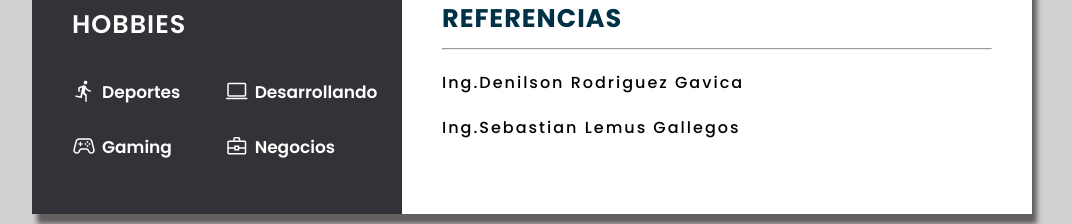
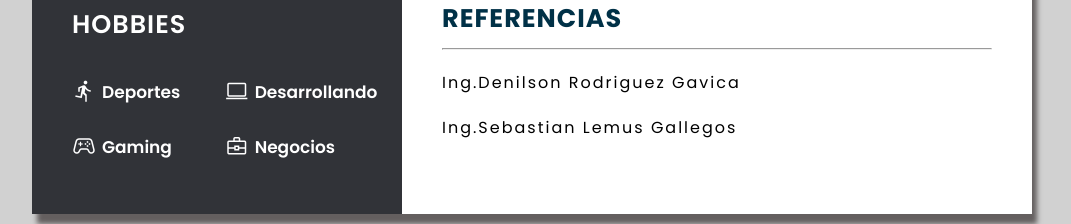
Before and after one commit to diegoostaiza/diegoostaiza.github.io, a plain HTML site: page index.html in a window 1280 px wide. Shown: the part 1215-1439 px from the top of the page, without its empty margins (108-1179 px from the left). Drawn offline with nearby package versions, Linux system fonts and the light colour scheme.

Commit message:
add:Curriculum site

```diff
--- a/css/index.css
+++ b/css/index.css
@@ -240,5 +240,5 @@ p {
   margin: 20px 0;
   letter-spacing: 2px;
   font-size: 16px;
-  font-weight: 500;
+  color: black;
 }
```
